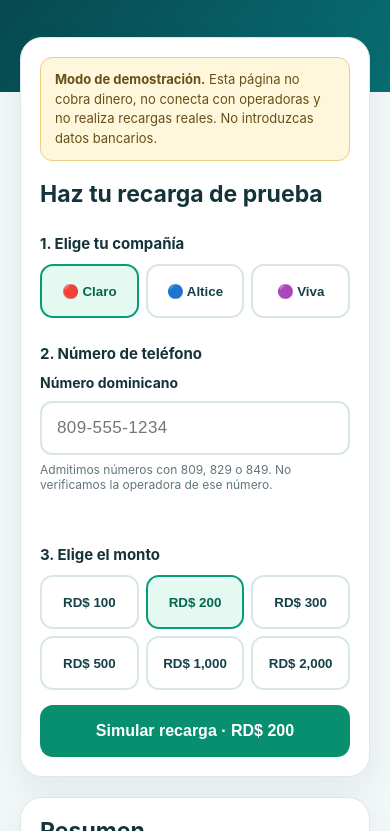
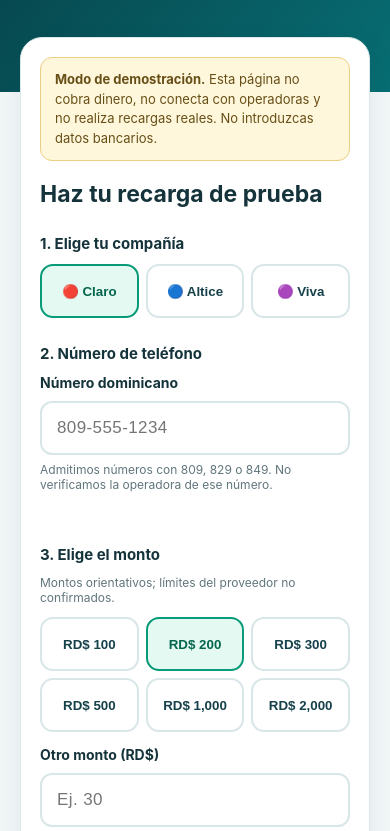
Before and after one commit to PuntaCanada/recarganet-rd, a plain HTML site: page index.html in a window 390 px wide. Shown: the part 266-1097 px from the top of the page. Drawn offline with Linux system fonts and the light colour scheme; no server answers.

Commit message:
Load sandbox mobile top-up ranges and validate optional custom amounts

```diff
--- a/index.html
+++ b/index.html
@@ -24,10 +24,10 @@
 <button type="button" class="choice" data-operator="Viva" aria-pressed="false">🟣 Viva</button>
 </div>
 <h3>2. Número de teléfono</h3><label for="phone">Número dominicano</label><input id="phone" class="field" type="tel" inputmode="tel" autocomplete="tel-national" maxlength="18" placeholder="809-555-1234"><div class="hint">Admitimos números con 809, 829 o 849. No verificamos la operadora de ese número.</div><p class="error" id="phoneError" role="alert"></p>
-<h3>3. Elige el monto</h3>
+<h3>3. Elige el monto</h3><p class="hint" id="limits">Consulta del catálogo sandbox pendiente. Montos de ejemplo.</p>
 <div class="amounts" id="amounts">
 <button type="button" class="choice" data-amount="100" aria-pressed="false">RD$ 100</button><button type="button" class="choice" data-amount="200" aria-pressed="true">RD$ 200</button><button type="button" class="choice" data-amount="300" aria-pressed="false">RD$ 300</button><button type="button" class="choice" data-amount="500" aria-pressed="false">RD$ 500</button><button type="button" class="choice" data-amount="1000" aria-pressed="false">RD$ 1,000</button><button type="button" class="choice" data-amount="2000" aria-pressed="false">RD$ 2,000</button>
-</div>
+</div><label for="customAmount" style="margin-top:14px">Otro monto (RD$)</label><input id="customAmount" class="field" type="number" inputmode="numeric" min="25" max="2000" step="1" placeholder="Ej. 30"><p class="error" id="amountError" role="alert"></p>
 <button id="submit" class="cta" type="button">Simular recarga · RD$ 200</button>
 <div id="receipt" class="receipt hidden" aria-live="polite" style="margin-top:20px"><h3>✓ Simulación completada</h3><p id="receiptBody"></p><p><strong>Importante:</strong> no se ha cargado dinero ni saldo al móvil.</p><button id="download" class="cta" type="button">Descargar comprobante de prueba</button></div>
 </section>
@@ -36,20 +36,25 @@
 <footer>© <span id="year"></span> RecargaNet RD · Proyecto en desarrollo · Servicio no disponible para compras reales.</footer>
 <script>
 (()=>{'use strict';
-let operator='Claro',amount=200,lastReceipt='';
+let operator='Claro',amount=200,lastReceipt='',catalog={};
+const serviceIds={Claro:1,Altice:2,Viva:3};
 const $=id=>document.getElementById(id),fmt=n=>'RD$ '+n.toLocaleString('en-US');
 const phone= $('phone'),error=$('phoneError'),receipt=$('receipt');
 function cleanPhone(){let digits=phone.value.replace(/\D/g,'');if(digits.startsWith('1')&&digits.length===11)digits=digits.slice(1);return digits}
 function validPhone(d){return /^(809|829|849)[0-9]{7}$/.test(d)}
-function render(){const d=cleanPhone();$('summaryOperator').textContent=operator;$('summaryPhone').textContent=d.length?d:'Sin indicar';$('summaryAmount').textContent=fmt(amount);$('summaryTotal').textContent=fmt(amount);$('submit').textContent='Simular recarga · '+fmt(amount);receipt.classList.add('hidden');}
+function limits(){const s=catalog[operator];return s&&Number.isFinite(s.min)&&Number.isFinite(s.max)&&s.min>0&&s.max>=s.min?s:null}
+function validAmount(){const l=limits();return Number.isInteger(amount)&&amount>0&&(!l||(amount>=l.min&&amount<=l.max))}
+function render(){const d=cleanPhone();$('summaryOperator').textContent=operator;$('summaryPhone').textContent=d.length?d:'Sin indicar';$('summaryAmount').textContent=fmt(amount);$('summaryTotal').textContent=fmt(amount);$('submit').textContent='Simular recarga · '+fmt(amount);receipt.classList.add('hidden');const l=limits();$('limits').textContent=l?'Límites del catálogo de prueba: '+fmt(l.min)+' a '+fmt(l.max)+'.':'Montos orientativos; límites del proveedor no confirmados.';for(const b of $('amounts').querySelectorAll('button')){const n=Number(b.dataset.amount);b.disabled=!!l&&(n<l.min||n>l.max);b.style.opacity=b.disabled?'.4':'1'}$('amountError').textContent=validAmount()?'':'El monto está fuera del rango permitido.';}
 function choose(group,attribute,callback){group.addEventListener('click',e=>{const button=e.target.closest('button['+attribute+']');if(!button||!group.contains(button))return;for(const b of group.querySelectorAll('button'))b.setAttribute('aria-pressed',String(b===button));callback(button.getAttribute(attribute));error.textContent='';render()})}
 choose($('operators'),'data-operator',v=>operator=v);
-choose($('amounts'),'data-amount',v=>amount=Number(v));
+choose($('amounts'),'data-amount',v=>{amount=Number(v);$('customAmount').value=''});
+$('customAmount').addEventListener('input',()=>{const v=$('customAmount').value;if(!v)return;amount=Number(v);for(const b of $('amounts').querySelectorAll('button'))b.setAttribute('aria-pressed','false');render()});
 phone.addEventListener('input',()=>{error.textContent='';render()});
-$('submit').addEventListener('click',()=>{const d=cleanPhone();if(!validPhone(d)){error.textContent='Introduce un número dominicano válido de 10 dígitos (809, 829 o 849).';phone.focus();return}const date=new Date().toLocaleString('es-DO');const ref='DEMO-'+Date.now();lastReceipt='RECARGANET RD - COMPROBANTE DE PRUEBA\nReferencia: '+ref+'\nFecha: '+date+'\nOperadora elegida: '+operator+'\nNúmero: '+d+'\nMonto simulado: '+fmt(amount)+'\nESTO ES UNA SIMULACIÓN. NO SE HA REALIZADO NINGÚN PAGO NI RECARGA.';$('receiptBody').textContent='Operadora: '+operator+' · Número: '+d+' · Monto: '+fmt(amount)+' · Ref.: '+ref;receipt.classList.remove('hidden');receipt.scrollIntoView({behavior:'smooth',block:'nearest'})});
+$('submit').addEventListener('click',()=>{const d=cleanPhone();if(!validPhone(d)){error.textContent='Introduce un número dominicano válido de 10 dígitos (809, 829 o 849).';phone.focus();return}if(!validAmount()){ $('amountError').textContent='Selecciona un monto válido según el catálogo sandbox.';$('customAmount').focus();return}const date=new Date().toLocaleString('es-DO');const ref='DEMO-'+Date.now();lastReceipt='RECARGANET RD - COMPROBANTE DE PRUEBA\nReferencia: '+ref+'\nFecha: '+date+'\nOperadora elegida: '+operator+'\nNúmero: '+d+'\nMonto simulado: '+fmt(amount)+'\nESTO ES UNA SIMULACIÓN. NO SE HA REALIZADO NINGÚN PAGO NI RECARGA.';$('receiptBody').textContent='Operadora: '+operator+' · Número: '+d+' · Monto: '+fmt(amount)+' · Ref.: '+ref;receipt.classList.remove('hidden');receipt.scrollIntoView({behavior:'smooth',block:'nearest'})});
 $('download').addEventListener('click',()=>{if(!lastReceipt)return;const blob=new Blob([lastReceipt],{type:'text/plain;charset=utf-8'}),url=URL.createObjectURL(blob),a=document.createElement('a');a.href=url;a.download='recarganet-comprobante-demo.txt';document.body.append(a);a.click();a.remove();setTimeout(()=>URL.revokeObjectURL(url),500)});
 $('year').textContent=new Date().getFullYear();render();
 (async()=>{try{const response=await fetch('/api/status',{cache:'no-store'});const payload=await response.json();$('apiStatus').textContent=response.ok&&payload.ok?'✓ Consulta del proveedor disponible (solo demostración)':'Proveedor no disponible temporalmente; la demo sigue funcionando.'}catch{$('apiStatus').textContent='Consulta no disponible; la demo sigue funcionando.'}})();
+(async()=>{try{const response=await fetch('/api/catalog',{cache:'no-store'});if(!response.ok)return;const data=await response.json();if(!data.enabled||!Array.isArray(data.services))return;for(const name of Object.keys(serviceIds)){const s=data.services.find(x=>x.id===serviceIds[name]&&String(x.name).toUpperCase()===name.toUpperCase());if(s){catalog[name]={min:Number(s.min),max:Number(s.max)};}}render()}catch{ /* El modo demo siempre funciona sin conexión. */ }})();
 })();
 </script>
 </body></html>
```
